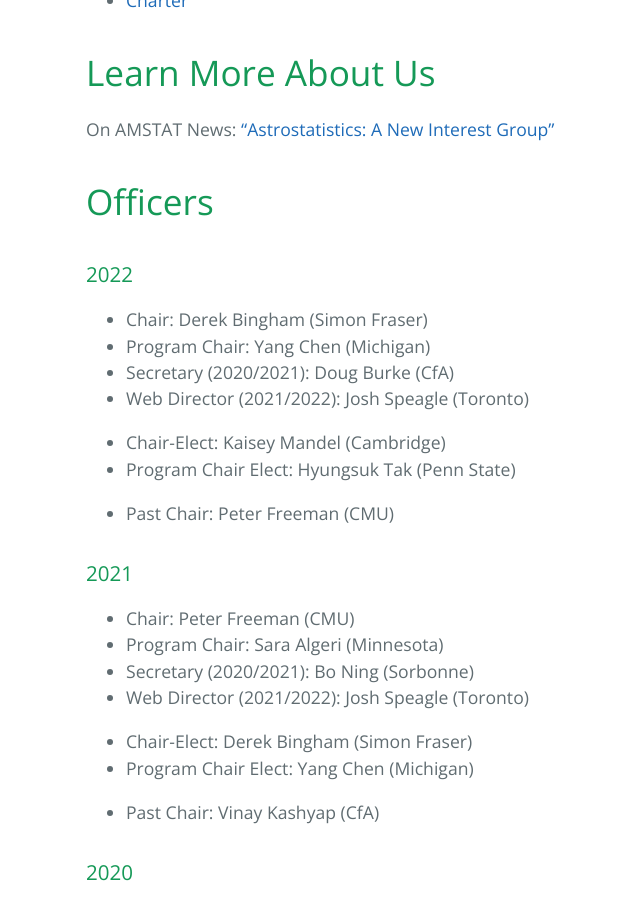
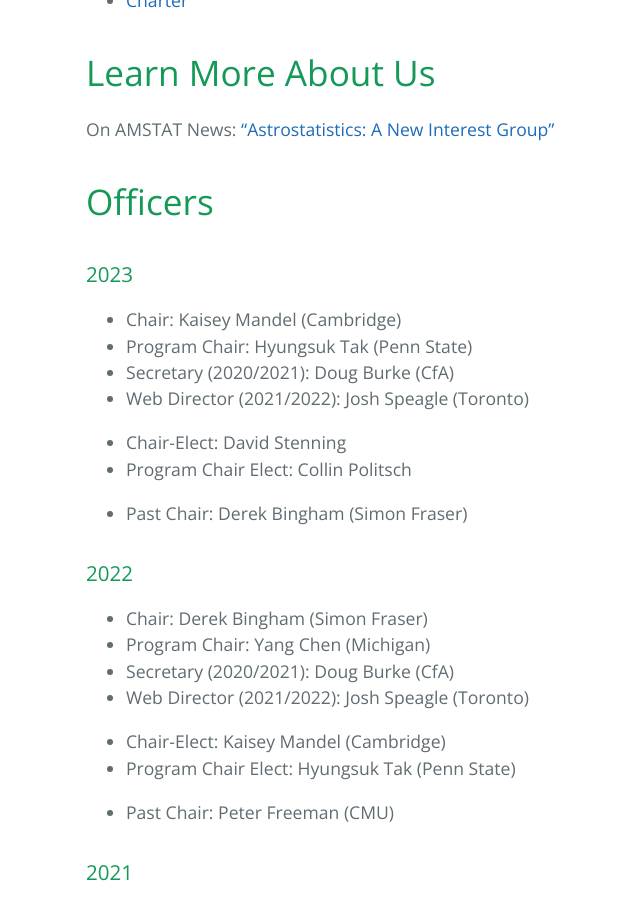
Before and after one commit to aigamstat/aigamstat.github.io, a Jekyll site: the page built from about_us.md, in a window 1280 px wide and 900 px high, scrolled down 422 px. Shown: the whole window, without its empty margins (138-778 px from the left). Built offline with Jekyll 4.4.1, drawn with Linux system fonts in a browser that asks for light colours.

Commit message:
officer update
think I got everyone?

```diff
--- a/about_us.md
+++ b/about_us.md
@@ -20,6 +20,17 @@ layout: default
 On AMSTAT News:  ["Astrostatistics:  A New Interest Group"](https://magazine.amstat.org/blog/2014/08/01/astrostats-group/)
 
 # Officers
+
+### 2023
+- Chair: Kaisey Mandel (Cambridge)
+- Program Chair: Hyungsuk Tak (Penn State)
+- Secretary (2020/2021): Doug Burke (CfA)
+- Web Director (2021/2022): Josh Speagle (Toronto)
+
+- Chair-Elect: David Stenning
+- Program Chair Elect: Collin Politsch
+
+- Past Chair: Derek Bingham (Simon Fraser)
 
 ### 2022
 - Chair: Derek Bingham (Simon Fraser)
```
